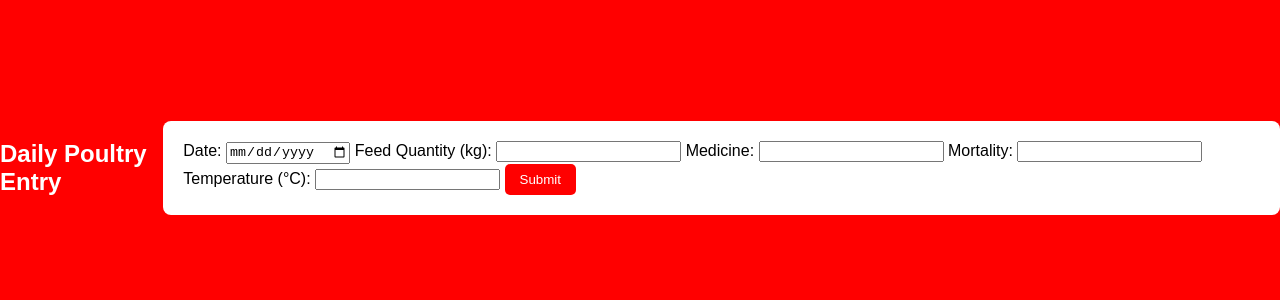
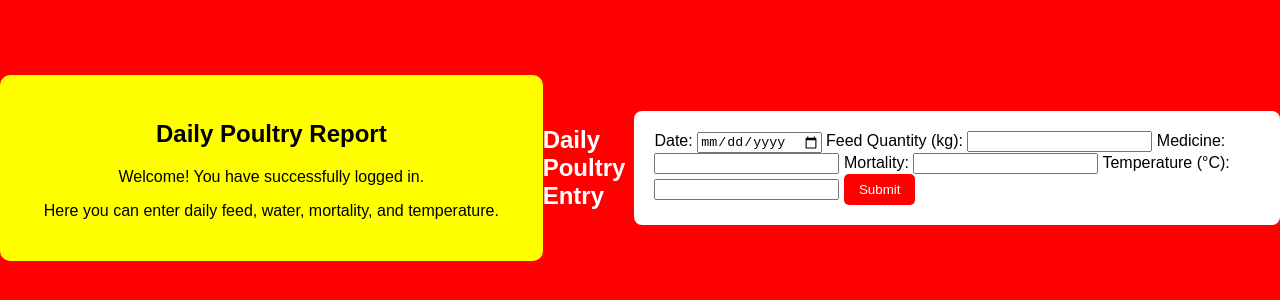
Before and after one commit to Selvakumar-official/POULTRY-GROWTRACKR, a plain HTML site: page entry.html in a window 1280 px wide. Shown: the part 232-532 px from the top of the page. Drawn offline with Linux system fonts and the light colour scheme.

Commit message:
Update entry.html

```diff
--- a/entry.html
+++ b/entry.html
@@ -6,6 +6,12 @@
 </head>
 <body>
 
+<div class="container">
+    <h2>Daily Poultry Report</h2>
+    <p>Welcome! You have successfully logged in.</p>
+
+    <p>Here you can enter daily feed, water, mortality, and temperature.</p>
+</div>
 <h2>Daily Poultry Entry</h2>
 
 <form class="form-box">
```
